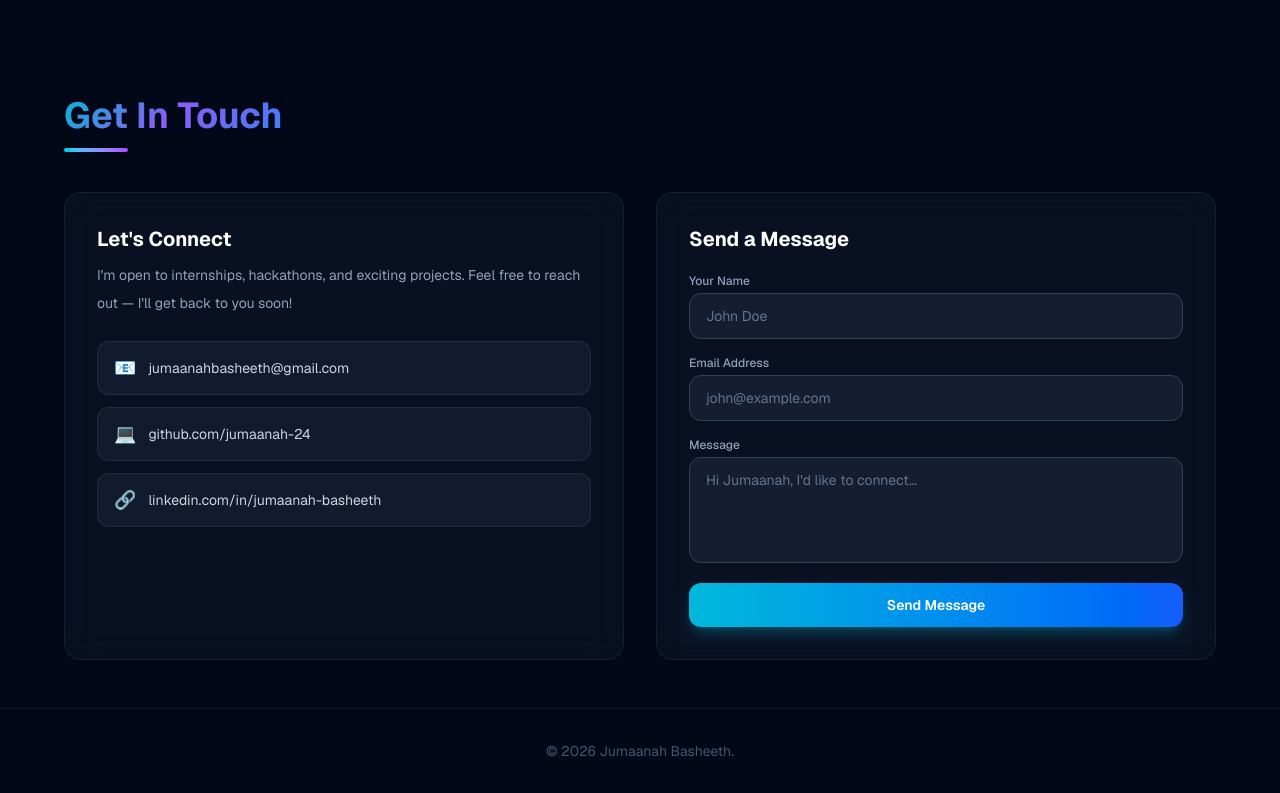
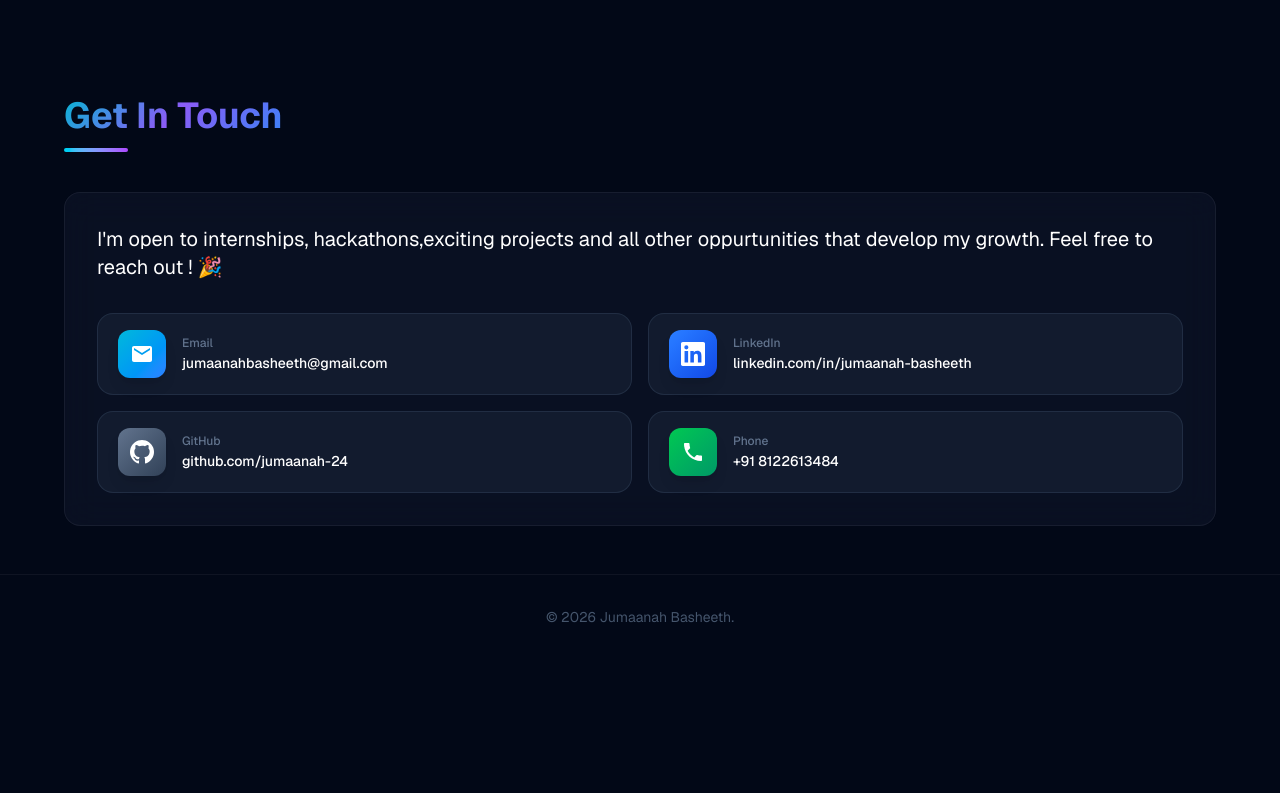
Before and after one commit to jumaanah-24/Jumaanah_Portfolio, a Next.js app: page / in a window 1280 px wide. Shown: the part 4268-5061 px from the top of the page. After the commit the page ends 4927 px from the top, so only its background shows below. Built offline with nearby package versions, Linux system fonts and the light colour scheme.

Commit message:
final portfolio

```diff
--- a/src/app/page.tsx
+++ b/src/app/page.tsx
@@ -533,43 +533,6 @@ export default function Home() {
       <section id="contact" className="py-12 px-6">
         <div className="max-w-6xl mx-auto">
           <SectionHeading title="Get In Touch" />
-          <div className="grid md:grid-cols-2 gap-8">
-
-            {/* Left — info */}
-            <motion.div
-              variants={fadeUp}
-              initial="hidden"
-              whileInView="visible"
-              viewport={{ once: true }}
-              className="glass-card p-8 rounded-2xl flex flex-col gap-6"
-            >
-              <div>
-                <h3 className="text-xl font-bold text-white mb-2">Let&apos;s Connect</h3>
-                <p className="text-slate-400 text-sm leading-7">
-                  I&apos;m open to internships, hackathons, and exciting projects. Feel free to reach out — I&apos;ll get back to you soon!
-                </p>
-              </div>
-              <div className="flex flex-col gap-3">
-                {[
-                  { icon: "📧", label: "jumaanahbasheeth@gmail.com", href: "mailto:jumaanahbasheeth@gmail.com" },
-                  { icon: "💻", label: "github.com/jumaanah-24", href: "https://github.com/jumaanah-24" },
-                  { icon: "🔗", label: "linkedin.com/in/jumaanah-basheeth", href: "https://www.linkedin.com/in/jumaanah-basheeth-868373315/" },
-                ].map(({ icon, label, href }) => (
-                  <a
-                    key={label}
-                    href={href}
-                    target="_blank"
-                    rel="noopener noreferrer"
-                    className="flex items-center gap-3 px-4 py-3 rounded-xl bg-slate-800/50 border border-slate-700/50 text-slate-300 hover:text-cyan-300 hover:border-cyan-500/50 hover:bg-slate-800 hover:scale-105 transition-all duration-200 text-sm"
-                  >
-                    <span className="text-lg">{icon}</span>
-                    <span>{label}</span>
-                  </a>
-                ))}
-              </div>
-            </motion.div>
-
-            {/* Right — message form */}
           <motion.div
             variants={fadeUp}
             initial="hidden"
@@ -577,10 +540,78 @@ export default function Home() {
             viewport={{ once: true }}
             className="glass-card p-8 rounded-2xl"
           >
-              <ContactForm />
+            <p className="text-white-400 text-xl leading-7 mb-8">
+              I&apos;m open to internships, hackathons,exciting projects and all other oppurtunities that develop my growth. Feel free to reach out ! 🎉
+            </p>
+            <div className="grid grid-cols-1 sm:grid-cols-2 gap-4">
+              {[
+                {
+                  icon: (
+                    <svg className="w-6 h-6" fill="currentColor" viewBox="0 0 24 24">
+                      <path d="M20 4H4c-1.1 0-2 .9-2 2v12c0 1.1.9 2 2 2h16c1.1 0 2-.9 2-2V6c0-1.1-.9-2-2-2zm0 4l-8 5-8-5V6l8 5 8-5v2z"/>
+                    </svg>
+                  ),
+                  label: "Email",
+                  value: "jumaanahbasheeth@gmail.com",
+                  href: "mailto:jumaanahbasheeth@gmail.com",
+                  color: "from-cyan-500 to-blue-500",
+                  hover: "hover:border-cyan-500/50 hover:shadow-cyan-500/10",
+                },
+                {
+                  icon: (
+                    <svg className="w-6 h-6" fill="currentColor" viewBox="0 0 24 24">
+                      <path d="M20.447 20.452h-3.554v-5.569c0-1.328-.027-3.037-1.852-3.037-1.853 0-2.136 1.445-2.136 2.939v5.667H9.351V9h3.414v1.561h.046c.477-.9 1.637-1.85 3.37-1.85 3.601 0 4.267 2.37 4.267 5.455v6.286zM5.337 7.433a2.062 2.062 0 0 1-2.063-2.065 2.064 2.064 0 1 1 2.063 2.065zm1.782 13.019H3.555V9h3.564v11.452zM22.225 0H1.771C.792 0 0 .774 0 1.729v20.542C0 23.227.792 24 1.771 24h20.451C23.2 24 24 23.227 24 22.271V1.729C24 .774 23.2 0 22.222 0h.003z"/>
+                    </svg>
+                  ),
+                  label: "LinkedIn",
+                  value: "linkedin.com/in/jumaanah-basheeth",
+                  href: "https://www.linkedin.com/in/jumaanah-basheeth-868373315/",
+                  color: "from-blue-500 to-blue-700",
+                  hover: "hover:border-blue-500/50 hover:shadow-blue-500/10",
+                },
+                {
+                  icon: (
+                    <svg className="w-6 h-6" fill="currentColor" viewBox="0 0 24 24">
+                      <path d="M12 0C5.374 0 0 5.373 0 12c0 5.302 3.438 9.8 8.207 11.387.599.111.793-.261.793-.577v-2.234c-3.338.726-4.033-1.416-4.033-1.416-.546-1.387-1.333-1.756-1.333-1.756-1.089-.745.083-.729.083-.729 1.205.084 1.839 1.237 1.839 1.237 1.07 1.834 2.807 1.304 3.492.997.107-.775.418-1.305.762-1.604-2.665-.305-5.467-1.334-5.467-5.931 0-1.311.469-2.381 1.236-3.221-.124-.303-.535-1.524.117-3.176 0 0 1.008-.322 3.301 1.23A11.509 11.509 0 0 1 12 5.803c1.02.005 2.047.138 3.006.404 2.291-1.552 3.297-1.23 3.297-1.23.653 1.653.242 2.874.118 3.176.77.84 1.235 1.911 1.235 3.221 0 4.609-2.807 5.624-5.479 5.921.43.372.823 1.102.823 2.222v3.293c0 .319.192.694.801.576C20.566 21.797 24 17.3 24 12c0-6.627-5.373-12-12-12z"/>
+                    </svg>
+                  ),
+                  label: "GitHub",
+                  value: "github.com/jumaanah-24",
+                  href: "https://github.com/jumaanah-24",
+                  color: "from-slate-500 to-slate-700",
+                  hover: "hover:border-slate-400/50 hover:shadow-slate-400/10",
+                },
+                {
+                  icon: (
+                    <svg className="w-6 h-6" fill="currentColor" viewBox="0 0 24 24">
+                      <path d="M6.62 10.79c1.44 2.83 3.76 5.14 6.59 6.59l2.2-2.2c.27-.27.67-.36 1.02-.24 1.12.37 2.33.57 3.57.57.55 0 1 .45 1 1V20c0 .55-.45 1-1 1-9.39 0-17-7.61-17-17 0-.55.45-1 1-1h3.5c.55 0 1 .45 1 1 0 1.25.2 2.45.57 3.57.11.35.03.74-.25 1.02l-2.2 2.2z"/>
+                    </svg>
+                  ),
+                  label: "Phone",
+                  value: "+91 8122613484",
+                  href: "tel:+918122613484",
+                  color: "from-green-500 to-emerald-600",
+                  hover: "hover:border-green-500/50 hover:shadow-green-500/10",
+                },
+              ].map(({ icon, label, value, href, color, hover }) => (
+                <a
+                  key={label}
+                  href={href}
+                  target={label !== "Phone" && label !== "Email" ? "_blank" : undefined}
+                  rel="noopener noreferrer"
+                  className={`flex items-center gap-4 px-5 py-4 rounded-2xl bg-slate-800/50 border border-slate-700/50 text-slate-300 hover:scale-105 transition-all duration-300 hover:shadow-lg ${hover}`}
+                >
+                  <div className={`w-12 h-12 rounded-xl bg-gradient-to-br ${color} flex items-center justify-center text-white shrink-0 shadow-lg`}>
+                    {icon}
+                  </div>
+                  <div>
+                    <p className="text-xs text-slate-500 font-medium">{label}</p>
+                    <p className="text-sm text-white font-medium mt-0.5">{value}</p>
+                  </div>
+                </a>
+              ))}
+            </div>
           </motion.div>
-
-          </div>
         </div>
       </section>
 
@@ -590,81 +621,6 @@ export default function Home() {
       </footer>
 
     </main>
-  );
-}
-
-function ContactForm() {
-  const [form, setForm] = useState({ name: "", email: "", message: "" });
-  const [status, setStatus] = useState<"idle" | "sending" | "sent" | "error">("idle");
-
-  const handleSubmit = async (e: React.FormEvent) => {
-    e.preventDefault();
-    setStatus("sending");
-    try {
-      const res = await fetch("/api/contact", {
-        method: "POST",
-        headers: { "Content-Type": "application/json" },
-        body: JSON.stringify(form),
-      });
-      if (res.ok) {
-        setStatus("sent");
-        setForm({ name: "", email: "", message: "" });
-        setTimeout(() => setStatus("idle"), 5000);
-      } else {
-        setStatus("error");
-      }
-    } catch {
-      setStatus("error");
-    }
-  };
-
-  return (
-    <form onSubmit={handleSubmit} className="flex flex-col gap-4">
-      <h3 className="text-xl font-bold text-white mb-1">Send a Message</h3>
-      <div className="flex flex-col gap-1">
-        <label className="text-xs text-slate-400 font-medium">Your Name</label>
-        <input
-          type="text"
-          required
-          placeholder="John Doe"
-          value={form.name}
-          onChange={(e) => setForm({ ...form, name: e.target.value })}
-          className="bg-slate-800/60 border border-slate-700 rounded-xl px-4 py-3 text-sm text-white placeholder-slate-500 focus:outline-none focus:border-cyan-500 transition-colors duration-200"
-        />
-      </div>
-      <div className="flex flex-col gap-1">
-        <label className="text-xs text-slate-400 font-medium">Email Address</label>
-        <input
-          type="email"
-          required
-          placeholder="john@example.com"
-          value={form.email}
-          onChange={(e) => setForm({ ...form, email: e.target.value })}
-          className="bg-slate-800/60 border border-slate-700 rounded-xl px-4 py-3 text-sm text-white placeholder-slate-500 focus:outline-none focus:border-cyan-500 transition-colors duration-200"
-        />
-      </div>
-      <div className="flex flex-col gap-1">
-        <label className="text-xs text-slate-400 font-medium">Message</label>
-        <textarea
-          required
-          rows={4}
-          placeholder="Hi Jumaanah, I'd like to connect..."
-          value={form.message}
-          onChange={(e) => setForm({ ...form, message: e.target.value })}
-          className="bg-slate-800/60 border border-slate-700 rounded-xl px-4 py-3 text-sm text-white placeholder-slate-500 focus:outline-none focus:border-cyan-500 transition-colors duration-200 resize-none"
-        />
-      </div>
-      {status === "error" && (
-        <p className="text-red-400 text-xs">Something went wrong. Please try again.</p>
-      )}
-      <button
-        type="submit"
-        disabled={status === "sending" || status === "sent"}
-        className="mt-1 w-full py-3 rounded-xl font-semibold text-sm bg-gradient-to-r from-cyan-500 to-blue-600 text-white shadow-lg shadow-cyan-500/25 hover:shadow-cyan-500/50 hover:scale-105 transition-all duration-300 disabled:opacity-70 disabled:cursor-not-allowed disabled:hover:scale-100"
-      >
-        {status === "sending" ? "Sending..." : status === "sent" ? "✅ Message Sent!" : "Send Message"}
-      </button>
-    </form>
   );
 }
 
```
Lines whose indentation alone changed are shown as unchanged.
